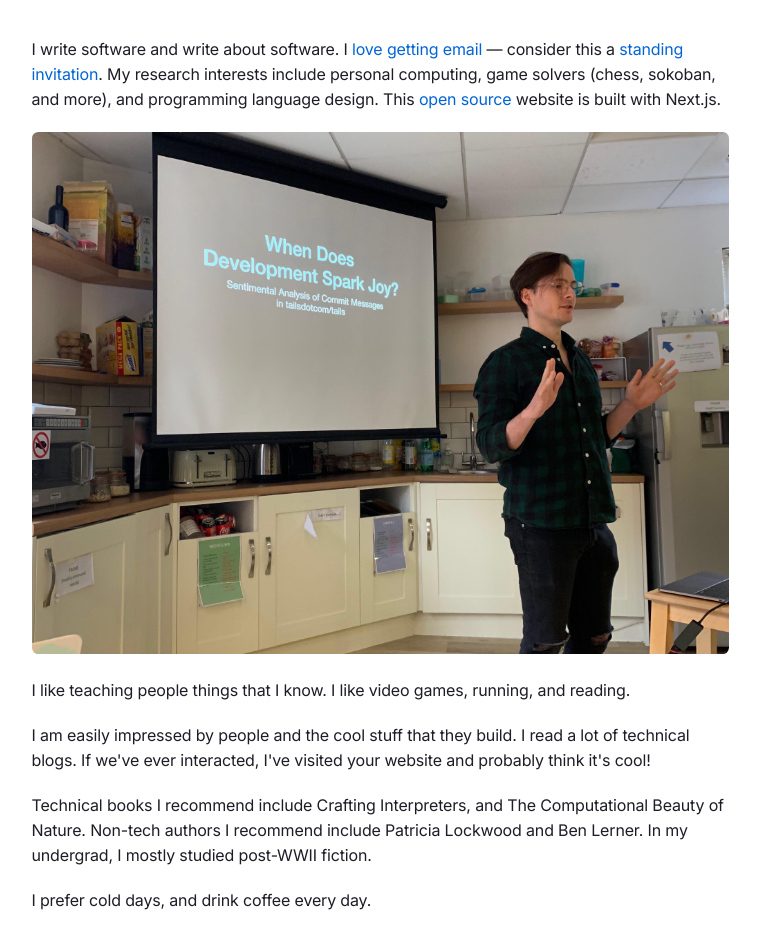
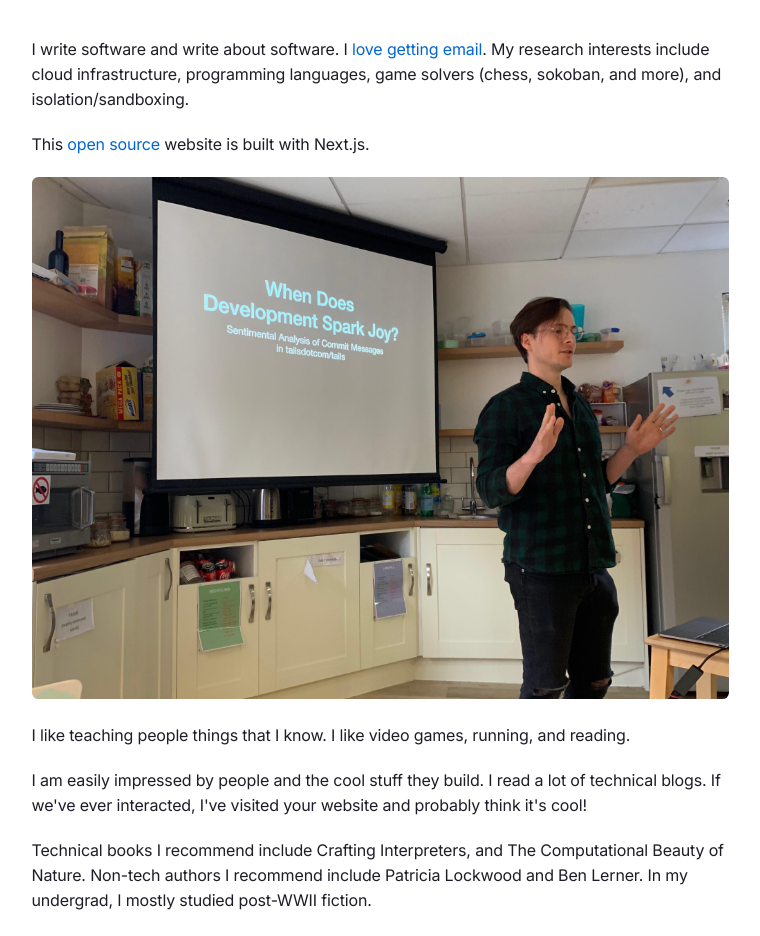
Before and after one commit to healeycodes/healeycodes.com, a Next.js app: page /about in a window 1280 px wide. Shown: the part 140-1076 px from the top of the page, without its empty margins (260-1020 px from the left). Built offline with nearby package versions, Linux system fonts and the light colour scheme.

Commit message:
Small copy updates

```diff
--- a/components/newsletter.tsx
+++ b/components/newsletter.tsx
@@ -9,7 +9,7 @@ export default function Newsletter() {
   return (
     <div className="newsletter-section">
       <p className="newsletter-desc">
-        Subscribe to my new posts (about once a month).
+        Subscribe to be notified of my new posts. I write the newsletters by hand and they are not as frequent as the posts on here.
       </p>
       <form
         action={`https://buttondown.email/api/emails/embed-subscribe/${siteConfig.BUTTON_DOWN_USER}`}
--- a/pages/about.tsx
+++ b/pages/about.tsx
@@ -3,7 +3,6 @@ import mePresenting from "../public/assets/presenting-high-res.jpg";
 
 import SpacedImage from "../components/image";
 import Layout from "../components/layout";
-import Link from "next/link";
 
 export default function About() {
   return (
@@ -12,16 +11,10 @@ export default function About() {
       <main>
         <p>
           I write software and write about software. I{" "}
-          <a href="mailto:healeycodes@gmail.com">love getting email</a> —
-          consider this a{" "}
-          <a
-            href="https://www.kalzumeus.com/standing-invitation/"
-            target="_blank"
-            rel="noreferrer"
-          >
-            standing invitation
-          </a>
-          . My research interests include personal computing, game solvers (chess, sokoban, and more), and programming language design. This <a href={siteConfig.REPO_URL}>open source</a> website is built with Next.js.
+          <a href="mailto:healeycodes@gmail.com">love getting email</a>. My research interests include cloud infrastructure, programming languages, game solvers (chess, sokoban, and more), and isolation/sandboxing.
+        </p>
+        <p>
+          This <a href={siteConfig.REPO_URL}>open source</a> website is built with Next.js.
         </p>
         <SpacedImage
           src={mePresenting}
@@ -38,14 +31,14 @@ export default function About() {
           running, and reading.
         </p>
         <p>
-          I am easily impressed by people and the cool stuff that they build. I
+          I am easily impressed by people and the cool stuff they build. I
           read a lot of technical blogs. If we've ever interacted,
           I've visited your website and probably think it's cool!
         </p>
         <p>Technical books I recommend include Crafting Interpreters, and The Computational Beauty of Nature. Non-tech authors I recommend include Patricia Lockwood and Ben Lerner. In my undergrad, I mostly studied post-WWII fiction.</p>
-        <p>I prefer cold days, and drink coffee every day.</p>
+        <p>I prefer rainy days, I like the colder months, and I drink coffee every day.</p>
         <h2>Work</h2>
-        <p>I'm a software engineer at Vercel.</p>
+        <p>I'm a software engineer at Vercel in the infrastructure org.</p>
         <h2>Education</h2>
         <ul>
           <li>The Recurse Center (W2'23)</li>
--- a/pages/index.tsx
+++ b/pages/index.tsx
@@ -24,8 +24,8 @@ export async function getStaticProps() {
       count + getPostData(current.id).content.split(" ").length,
     0
   ) +
-  // Count notes
-  getAllNotes().reduce((count, current) => count + current.content.split(" ").length, 0)
+    // Count notes
+    getAllNotes().reduce((count, current) => count + current.content.split(" ").length, 0)
   return {
     props: {
       allPostsData,
```
Also changed, not shown: pages/articles.tsx (+7 -1 lines).
